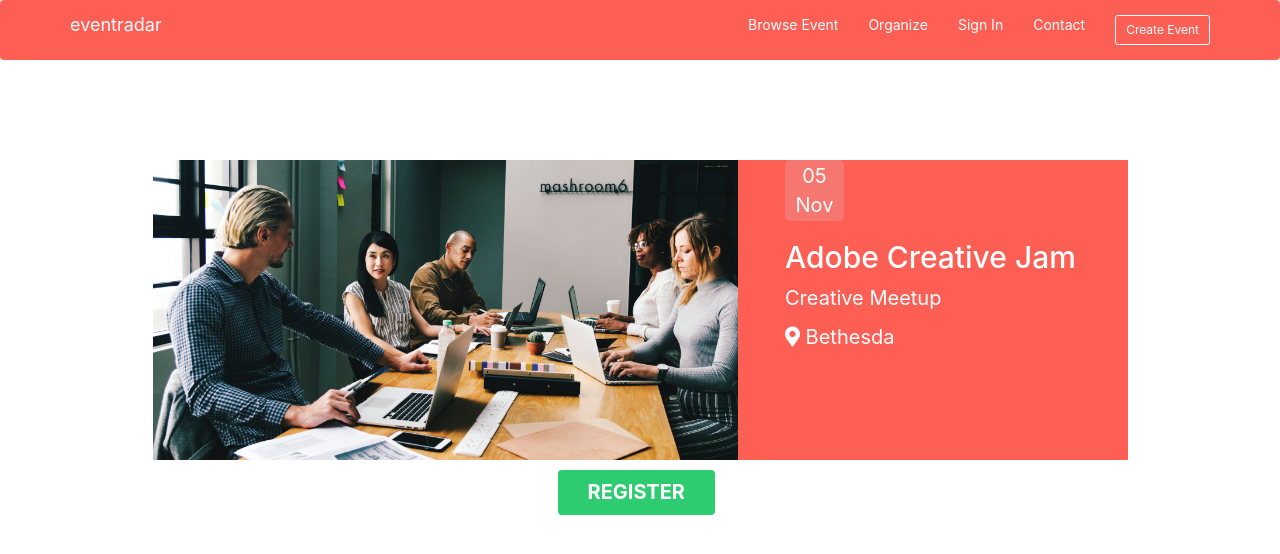
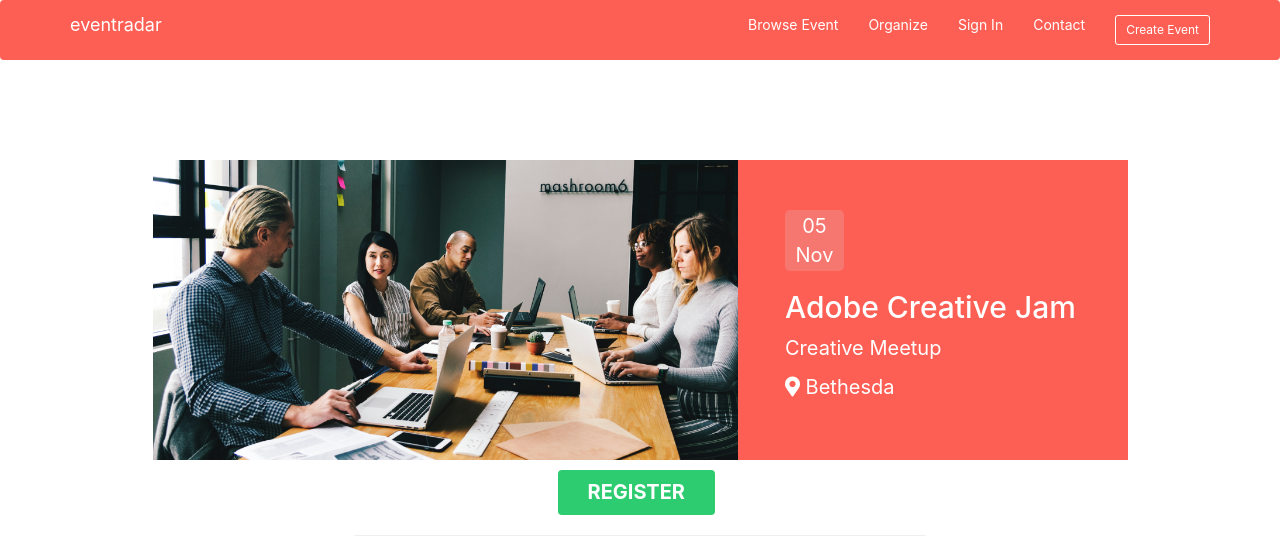
Before and after one commit to oliver-gomes/react-event, a React (Create React App) app: page / in a window 1280 px wide. Shown: the top 554 px of the page. Built offline with nearby package versions, Linux system fonts and the light colour scheme.

Commit message:
modal margin fix

```diff
--- a/src/components/Modal.css
+++ b/src/components/Modal.css
@@ -20,6 +20,7 @@
   padding: 2px;
   text-align: center;
   color: white;
+  margin-top: 50px;
 }
 
 h2 {
@@ -40,3 +41,11 @@
   background-color: #2ecc71;
   border: none;
 }
+
+.button-row {
+  border: 1px solid grey;
+}
+
+hr {
+  width: 50%;
+}
--- a/src/components/Modal.js
+++ b/src/components/Modal.js
@@ -29,13 +29,14 @@
           </Row>
         </Col>
       </Row>
-      <Row className="show-grid">
-        <Col md={6} mdOffset={5}>
+      <Row className="show-grid ">
+        <Col xs={10} xsOffset={2} md={6} mdOffset={5}>
           <ButtonToolbar>
             <Button bsStyle="success">Register</Button>
           </ButtonToolbar>
         </Col>
       </Row>
+      <hr />
     </Grid>
   );
 };
```
